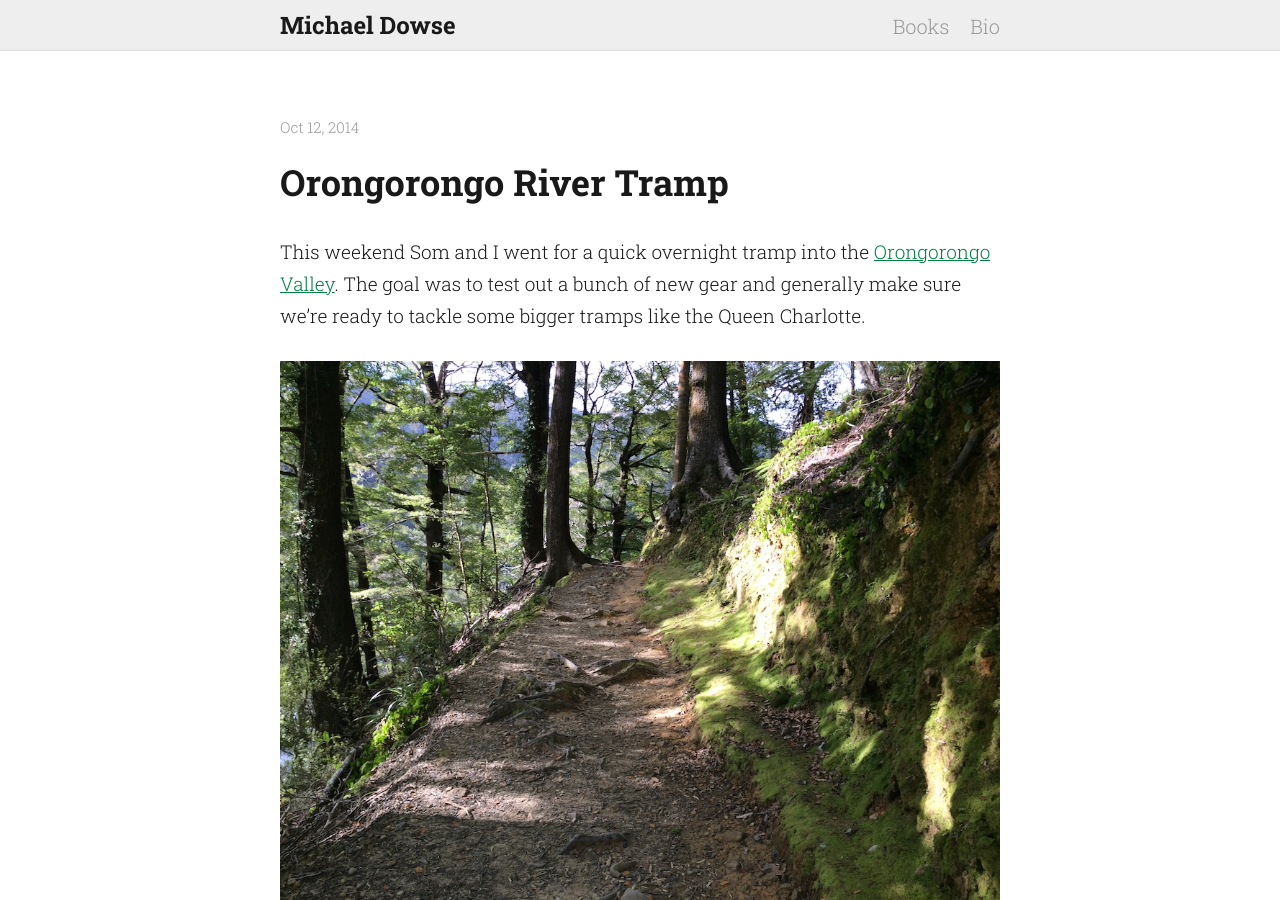
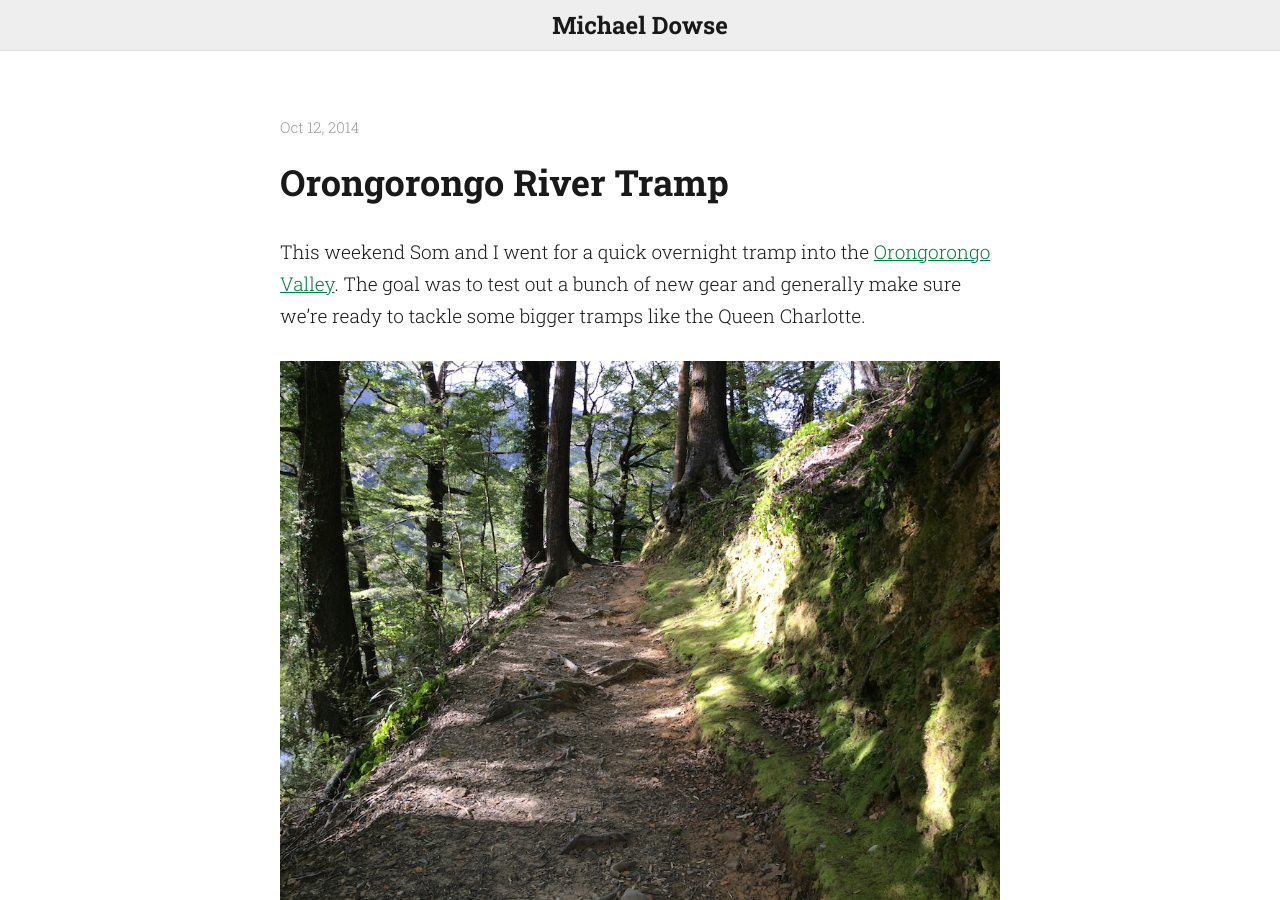
Before and after one commit to MichaelDowse/michaeldowse.github.io, a Jekyll site: the page built from index.html, in a window 1280 px wide and 900 px high. Built offline with Jekyll 4.4.1, drawn with Linux system fonts in a browser that asks for light colours.

Commit message:
disabled fancy header for now

```diff
--- a/_layouts/default.html
+++ b/_layouts/default.html
@@ -7,7 +7,8 @@
 
   <body>
     <div class="header" id="header">
-      <div class="content">
+      <a href="/">Michael Dowse</a>
+      <!-- <div class="content">
         <div style="float: left;">
           <a href="/">Michael Dowse</a>
         </div>
@@ -16,7 +17,7 @@
           <a href="/pages/about.html">Bio</a>
         </div>
         <div style="clear:both;"></div>
-      </div>
+      </div> -->
     </div>
     <div class="container">
       {{ content }}
```
Also changed, not shown: 11 other files.
